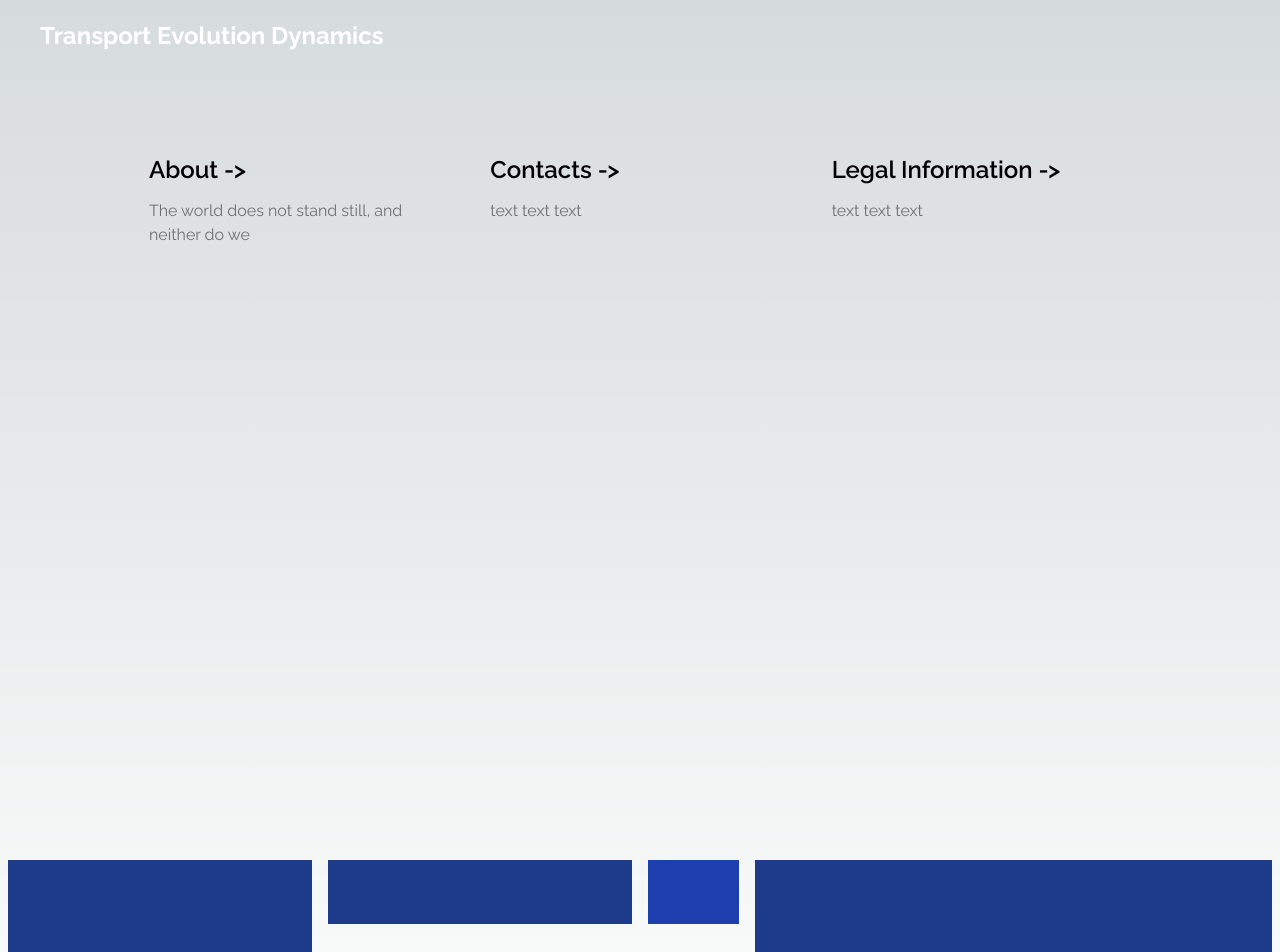
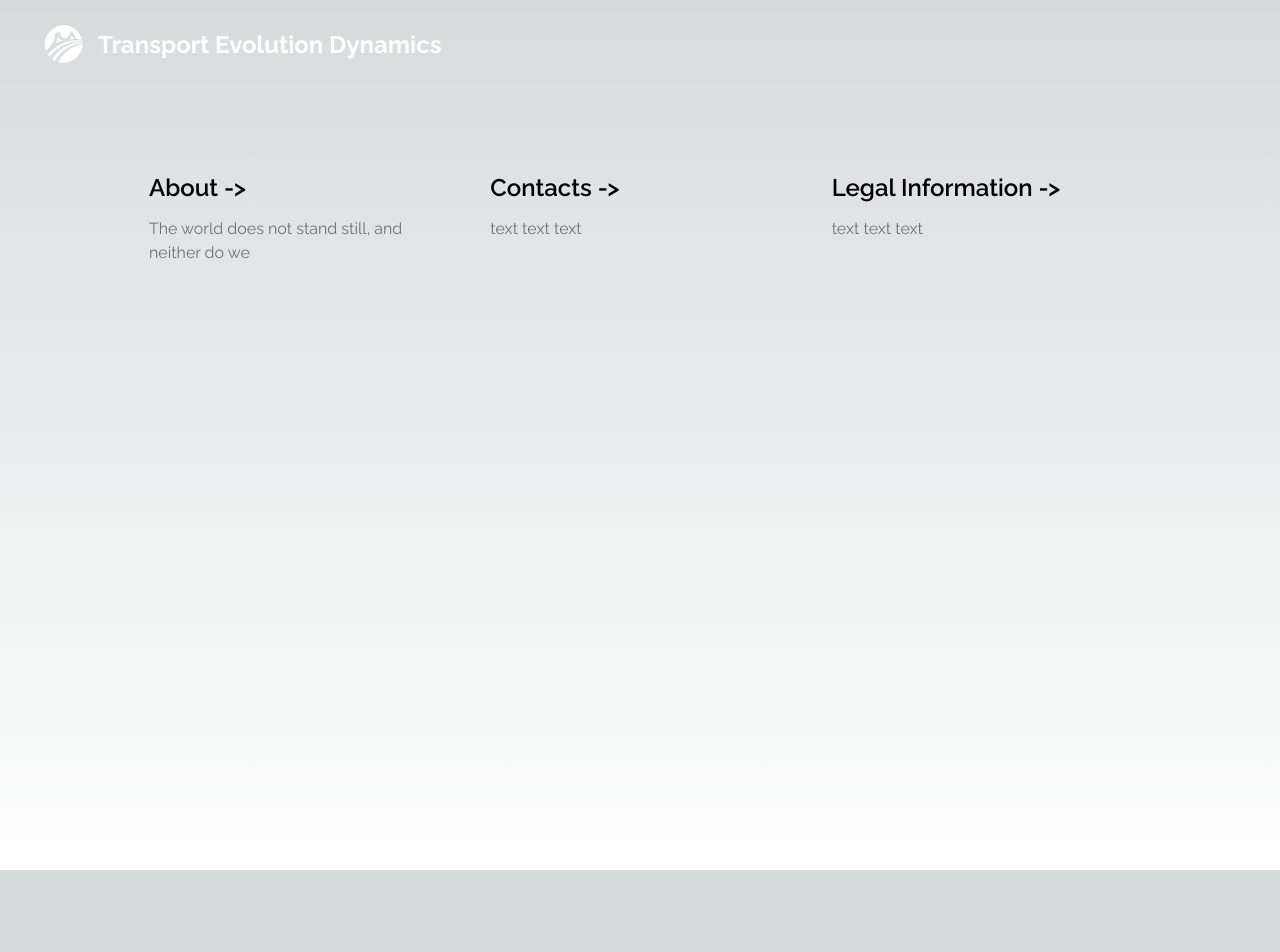
Before and after one commit to olyamrshn/turkish-visitors, a Next.js app: page / in a window 1280 px wide. Shown: the top 952 px of the page. After the commit the page ends 870 px from the top, so only its background shows below. Built offline with nearby package versions, Linux system fonts and the light colour scheme.

Commit message:
logo svg added

```diff
--- a/app/page.tsx
+++ b/app/page.tsx
@@ -1,10 +1,73 @@
+"use client"
 import Link from "next/link"
 
 export default function Home() {
   return (
     <>
       <header className="pt-5 pl-10 font-bold text-white text-2xl text-left xs:text-center">
-        Transport Evolution Dynamics
+        <div className="flex flex-row items-center">
+          <svg
+            version="1.0"
+            xmlns="http://www.w3.org/2000/svg"
+            width="50"
+            height="50"
+            viewBox="0 0 1220.000000 1204.000000"
+            preserveAspectRatio="xMidYMid meet"
+          >
+            <metadata>
+              Created by potrace 1.16, written by Peter Selinger 2001-2019
+            </metadata>
+            <g
+              transform="translate(0.000000,1204.000000) scale(0.100000,-0.100000)"
+              fill="#fff"
+              stroke="none"
+            >
+              <path
+                d="M5490 10883 c-19 -1 -87 -8 -150 -14 -1152 -109 -2273 -740 -3069
+-1729 -418 -519 -730 -1092 -926 -1700 -284 -883 -279 -1745 15 -2603 65 -189
+87 -247 96 -247 12 0 273 230 395 347 770 741 1330 1631 1648 2616 140 434
+236 916 286 1437 l6 65 432 24 c238 12 466 25 508 28 l76 6 6 -64 c17 -185
+125 -528 233 -739 189 -372 447 -601 770 -682 125 -32 385 -32 520 -1 300 70
+580 262 746 513 79 120 124 215 173 365 55 168 85 331 93 508 l7 142 285 17
+c157 9 308 17 336 17 l50 1 18 -77 c96 -412 385 -980 632 -1242 89 -94 205
+-184 319 -246 213 -117 589 -217 910 -245 143 -12 345 -13 363 -2 9 7 -3 53
+-52 198 -247 725 -628 1348 -1156 1888 -401 411 -821 717 -1315 960 -517 255
+-1026 400 -1585 451 -147 13 -564 19 -670 8z"
+              />
+              <path
+                d="M7720 8332 c-34 -231 -138 -473 -288 -669 -59 -76 -203 -223 -271
+-275 l-34 -26 89 18 c294 60 633 97 986 108 l238 7 -93 61 c-280 187 -472 439
+-582 766 l-32 96 -13 -86z"
+              />
+              <path
+                d="M4346 8134 c-28 -418 -135 -872 -295 -1253 -74 -175 -209 -442 -280
+-551 -18 -28 -26 -32 94 45 502 321 1106 558 1720 674 99 19 142 30 125 34
+-14 3 -63 13 -110 22 -183 35 -430 136 -585 240 -293 198 -513 479 -635 813
+l-27 74 -7 -98z"
+              />
+              <path
+                d="M8755 7180 c-563 -34 -1103 -107 -1600 -216 -1522 -334 -2882 -1009
+-4065 -2018 -371 -316 -826 -776 -1128 -1138 l-73 -88 71 -99 c135 -191 374
+-482 391 -478 4 1 46 52 93 114 48 61 133 167 190 235 1036 1240 2335 2182
+3811 2763 1132 445 2399 673 3629 653 l278 -5 -5 36 c-3 20 -11 73 -17 118
+l-12 82 -42 6 c-240 33 -1184 55 -1521 35z"
+              />
+              <path
+                d="M9899 6679 c-2084 -84 -4046 -928 -5517 -2373 -549 -539 -957 -1057
+-1375 -1743 -9 -14 146 -129 318 -236 127 -79 334 -192 339 -186 2 2 38 63 79
+135 605 1051 1422 1955 2382 2636 1199 851 2681 1389 4175 1516 l85 7 3 95 c2
+52 0 110 -3 128 l-6 32 -147 -2 c-81 0 -231 -4 -333 -9z"
+              />
+              <path
+                d="M10340 6213 c-1045 -176 -1988 -520 -2865 -1046 -1134 -680 -1963
+-1520 -2588 -2622 -133 -236 -357 -693 -357 -730 0 -22 323 -101 550 -134 231
+-34 439 -44 758 -38 390 8 619 37 963 123 1196 299 2259 1106 2931 2224 392
+652 612 1360 654 2108 7 131 10 124 -46 115z"
+              />
+            </g>
+          </svg>
+          <h1 className="ml-2"> Transport Evolution Dynamics</h1>
+        </div>
       </header>
       <main className="flex min-h-screen flex-col items-center justify-between p-20">
         <div className="mb-32 grid text-center lg:mb-0 lg:w-full lg:max-w-5xl lg:grid-cols-3 lg:text-left">
@@ -57,26 +120,6 @@ export default function Home() {
           </Link>
         </div>
       </main>
-      <div className="p-2">
-        <div className="grid grid-cols-12 gap-4">
-          {/* cabin */}
-          <div className="col-span-3 h-32 bg-blue-900"></div>
-          <div className="col-span-3 h-16 bg-blue-900"></div>
-
-          {/* Space between cabin and trailer */}
-          <div className="col-span-1 h-16 bg-blue-800"></div>
-
-          {/* Trailer */}
-          <div className="col-span-5 h-48 bg-blue-900"></div>
-
-          {/* Wheels */}
-          <div className="col-span-1 row-start-2 row-end-4 h-16 bg-blue-900"></div>
-          <div className="col-span-1 row-start-2 row-end-4 col-start-4 h-16 bg-blue-900"></div>
-          <div className="col-span-1 row-start-2 row-end-4 col-start-6 h-16 bg-blue-900"></div>
-          <div className="col-span-1 row-start-2 row-end-4 col-start-8 h-16 bg-blue-900"></div>
-          <div className="col-span-1 row-start-2 row-end-4 col-start-12 h-16 bg-blue-900"></div>
-        </div>
-      </div>
     </>
   )
 }
```
